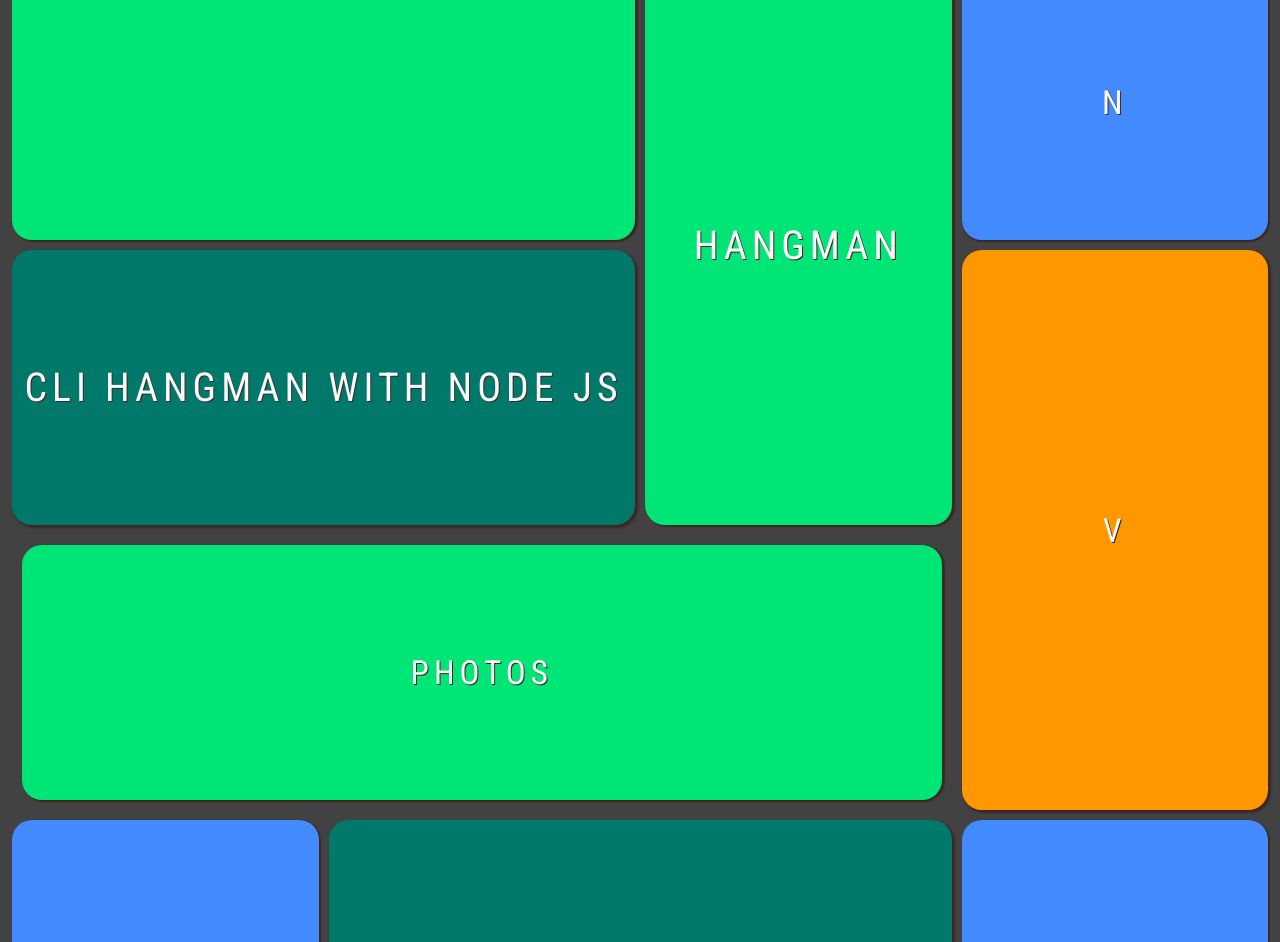
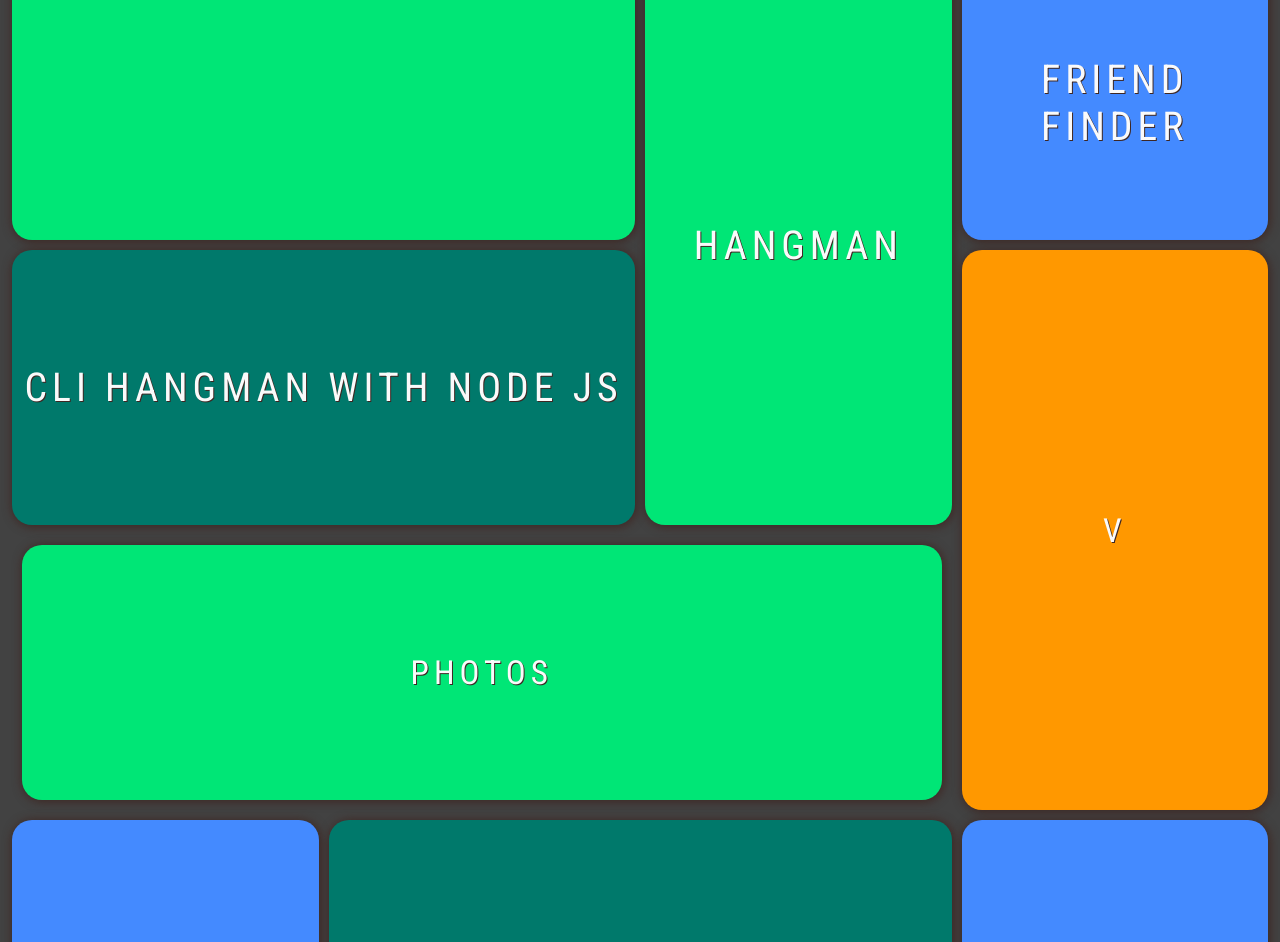
Before and after one commit to luigicampbell/grid-portfolio, a plain HTML site: page portfolio.html in a window 1280 px wide. Shown: the part 751-1693 px from the top of the page. Drawn offline with Linux system fonts and the light colour scheme.

Commit message:
Updated to include Friend Finder in Portfolio

```diff
--- a/assets/css/style.css
+++ b/assets/css/style.css
@@ -113,7 +113,7 @@ p{
   object-fit: cover;
   width: 100%;
   height: 200%;
-  box-shadow: 11px 11px 11px 11px #666;
+  box-shadow: 1px 1px 100px 1px #666;
   grid-row: span 4;
   grid-column: span 3;
   text-align: justify;
@@ -135,19 +135,19 @@ html, body {
 }
 .container>div:nth-child(n){
   background-color: #448aff;
-  box-shadow: 1px 1px 1px 1px #3e2723;
+  box-shadow: 1px 1px 10px 1px #3e2723;
 }
 .container>div:nth-child(2n){
   background-color: #ff9800;
-  box-shadow: 2px 2px 2px 1px #3e2723;
+  box-shadow: 1px 1px 10px 1px #3e2723;
 }
 .container>div:nth-child(3n){
   background-color: #00e676;
-  box-shadow: 2px 1px 1px 1px #3e2723;
+  box-shadow: 1px 1px 10px 1px #3e2723;
 }
 .container>div:nth-child(4n){
   background-color: #00796b;
-  box-shadow: 2px 2px 2px 1px #3e2723;
+  box-shadow: 1px 1px 10px 1px #3e2723;
 }
 .container {
   display: grid;
--- a/portfolio.html
+++ b/portfolio.html
@@ -35,7 +35,7 @@
     <div class="horizontal"><a href="https://luigicampbell.github.io/trainTable/" target="blank">Train Table</a></div>
     <div><a href="https://luigicampbell.github.io/TriviaGame/" target="blank">Trivia Game</a></div>
     <div class="vertical"><a href="https://luigicampbell.github.io/hangman/" target="blank">Hangman</a></div>
-    <div>N</div>
+    <div><a href="https://luigicampbell.github.io/FriendFinder/" target="blank">Friend Finder</a></div>
     <div class="horizontal"><a href="https://github.com/luigicampbell/CLIHangman" target="blank">CLI Hangman with Node Js</a></div>
     <div class="banner">Photos</div>
     <div class="vertical">V</div>
```
